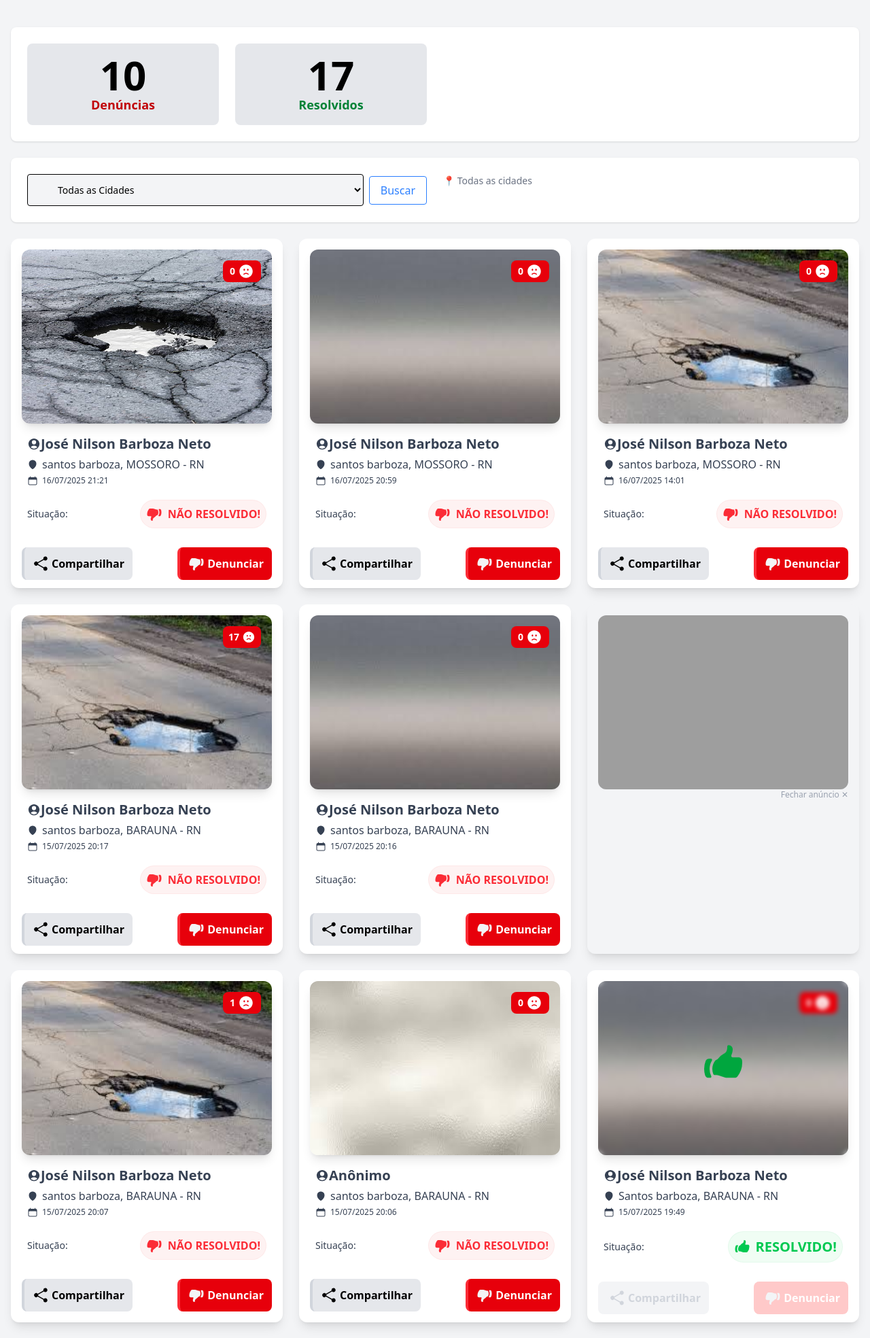
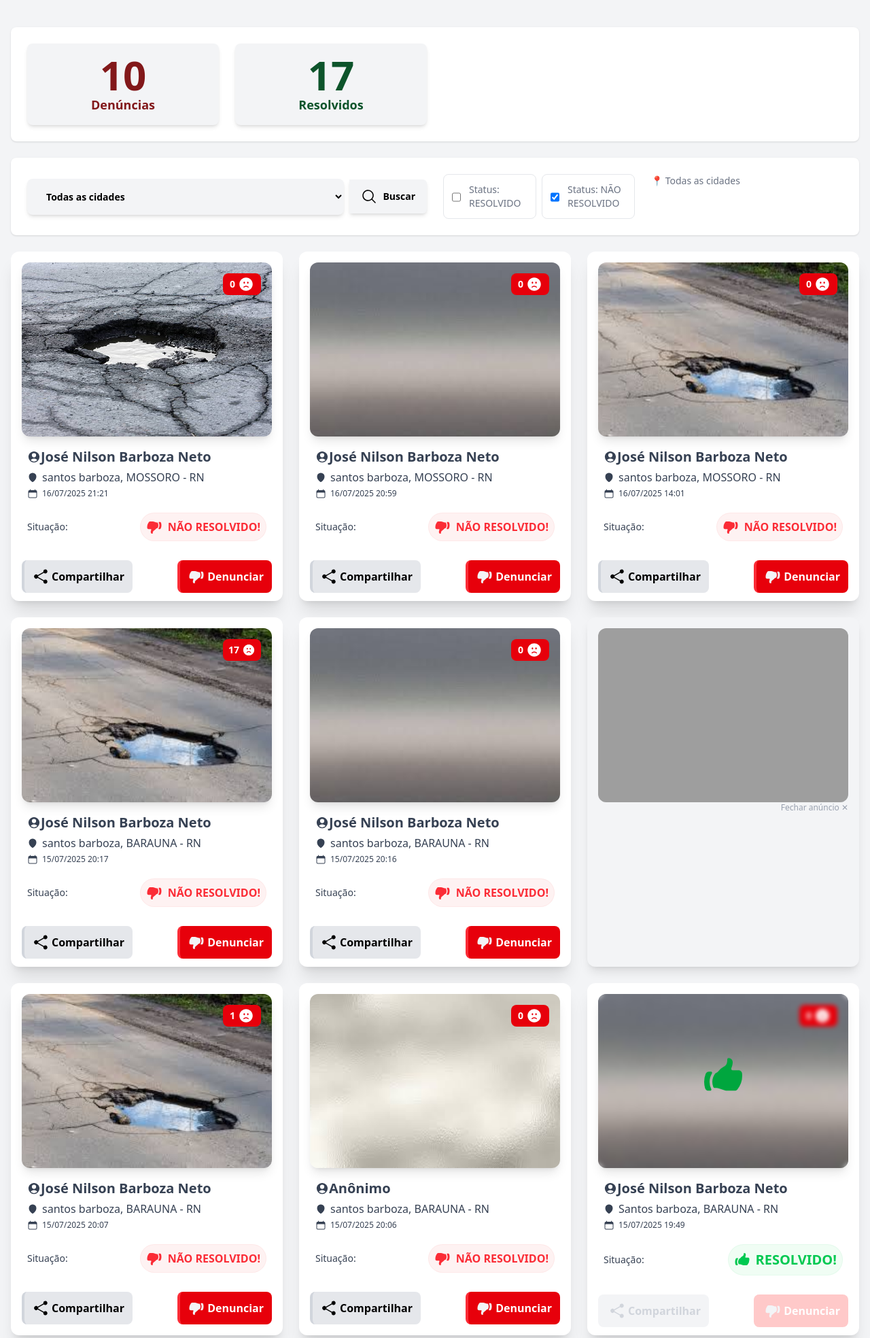
Before and after one commit to Nilsonbarbozza/app.buracoDaPrefeita, a Django app: page /home/ in a window 1280 px wide. Shown: the part 64-2032 px from the top of the page at 68% size. Run offline with Django 5.2, Linux system fonts and the light colour scheme; data comes from the database, SQL or seed files in the repository; grey boxes are pictures that could not be loaded.

Commit message:
FIX:Filter-select

```diff
--- a/app/templates/paghome.html
+++ b/app/templates/paghome.html
@@ -33,13 +33,13 @@
 
         <!-- Estatísticas -->
         <div class="grid grid-cols-1 sm:grid-cols-2 md:grid-cols-4 gap-6">
-          <div class="bg-gray-200 text-center rounded-lg py-4">
-            <div class="text-6xl text-blue-gray-900 font-bold">10</div>
-            <div class="text-lg text-red-700 font-bold">Denúncias</div>
+          <div class="bg-gray-100 text-center rounded-lg shadow-md py-4">
+            <div class="text-6xl text-red-900 font-bold">10</div>
+            <div class="text-lg text-red-900 font-bold">Denúncias</div>
           </div>
-          <div class="bg-gray-200 text-center rounded-lg py-4">
-            <div class="text-6xl text-blue-gray-900 font-bold">17</div>
-            <div class="text-lg text-green-700 font-bold">Resolvidos</div>
+          <div class="bg-gray-100 text-center rounded-lg shadow-md py-4">
+            <div class="text-6xl text-green-900 font-bold">17</div>
+            <div class="text-lg text-green-900 font-bold">Resolvidos</div>
           </div>
         </div>
       </section>
@@ -49,21 +49,33 @@
         <div class="grid grid-cols-1 md:grid-cols-2 lg:grid-cols-4 gap-6">
           <form method="GET" action="{% url 'home' %}" class="flex flex-col md:flex-row md:items-center gap-2 md:col-span-2">
             <div class="relative w-full">
-              <select name="cidade" id="cidade" class="block w-full p-3 ps-10 text-sm border rounded bg-gray-100 focus:ring-blue-500">
-                <option value="">Todas as Cidades</option>
+              <select placeholder="Filtre sua cidade" name="cidade" id="cidade" class="py-4 px-6 w-full bg-gray-100 border-transparent rounded-lg shadow-md font-semibold text-sm focus:border-blue-500 focus:ring-blue-500 disabled:opacity-50 disabled:pointer-events-none">
+                <option value="">Todas as cidades</option>
                 {% for cidade in cidades %}
                 <option value="{{ cidade.nome }}" {% if cidade.nome == cidade_selecionada %}selected{% endif %}>
                   {{ cidade.get_nome_display }}
                 </option>
                 {% endfor %}
               </select>
-              <div class="absolute left-3 top-1/2 -translate-y-1/2">
-                <!-- Ícone lupa -->
-              </div>
             </div>
-            <button type="submit" class="px-4 py-2 text-blue-500 border border-blue-500 rounded hover:bg-blue-50">Buscar</button>
+            <button type="submit" class="py-3 px-4 inline-flex justify-center items-center gap-x-2 text-sm font-bold rounded-e-md border shadow-md border-transparent bg-gray-100 text-blue-gray-900 hover:bg-blue-200 focus:outline-hidden focus:bg-blue-200 disabled:opacity-50 disabled:pointer-events-none">
+              <svg xmlns="http://www.w3.org/2000/svg" viewBox="0 0 24 24" fill="currentColor" class="size-6">
+                <path fill-rule="evenodd" d="M10.5 3.75a6.75 6.75 0 1 0 0 13.5 6.75 6.75 0 0 0 0-13.5ZM2.25 10.5a8.25 8.25 0 1 1 14.59 5.28l4.69 4.69a.75.75 0 1 1-1.06 1.06l-4.69-4.69A8.25 8.25 0 0 1 2.25 10.5Z" clip-rule="evenodd" />
+              </svg>
+              Buscar
+            </button>
           </form>
+          <div class="grid grid-cols-1 sm:grid-cols-2 gap-2">
+            <label for="hs-checkbox-in-form" class="flex p-3 w-full bg-white border border-gray-200 rounded-lg text-sm focus:border-blue-500 focus:ring-blue-500 ">
+              <input type="checkbox" class="shrink-0 mt-0.5 border-gray-200 rounded-sm text-blue-600 focus:ring-blue-500 checked:border-blue-500 disabled:opacity-50 disabled:pointer-events-none dark:bg-neutral-800 dark:border-neutral-700 dark:checked:bg-blue-500 dark:checked:border-blue-500 dark:focus:ring-offset-gray-800" id="hs-checkbox-in-form">
+              <span class="flex flex-row text-sm text-gray-500 ms-3 dark:text-neutral-400">Status: RESOLVIDO</span>
+            </label>
 
+            <label for="hs-checkbox-checked-in-form" class="flex p-3 w-full bg-white border border-gray-200 rounded-lg text-sm focus:border-blue-500 focus:ring-blue-500 ">
+              <input type="checkbox" class="shrink-0 mt-0.5 border-gray-200 rounded-sm text-blue-600 focus:ring-blue-500 checked:border-blue-500 disabled:opacity-50 disabled:pointer-events-none dark:bg-neutral-800 dark:border-neutral-700 dark:checked:bg-blue-500 dark:checked:border-blue-500 dark:focus:ring-offset-gray-800" id="hs-checkbox-checked-in-form" checked="">
+              <span class="flex flex-row text-sm text-gray-500 ms-3 dark:text-neutral-400">Status: NÃO RESOLVIDO</span>
+            </label>
+          </div>
           {% if cidade_selecionada %}
             <p class="text-sm text-gray-500">📍 Mostrando denúncias de: {{ cidade_selecionada }}</p>
           {% else %}
@@ -87,13 +99,12 @@
     </div>
   </main>
 
-  <!-- Footer -->
-  <footer class="bg-white border-t py-6">
+   <!-- Footer -->
+  <footer class="bg-white border-t border-gray-200 py-6">
     <div class="container mx-auto max-w-screen-xl px-4 text-center text-sm text-gray-700">
-      Made with <a class="font-semibold" href="https://www.material-tailwind.com" target="_blank">Material Tailwind</a> by <a class="font-semibold" href="https://www.creative-tim.com" target="_blank">Creative Tim</a>.
+      Sistema desenvolvido por: <a class="font-semibold text-blue-500" href="https://www.material-tailwind.com" target="_blank">Vision Tools BR</a>.
     </div>
   </footer>
-
   <!--modals-->
 
   <div id="modal-denuncia" class="fixed inset-0 z-50 p-4 hidden flex items-center justify-center  shadow-black-500/20 backdrop-blur-sm bg-black/30">
--- a/app/templates/partials/_card_denuncia.html
+++ b/app/templates/partials/_card_denuncia.html
@@ -1,7 +1,7 @@
 
       <!-- Cards das Denúncias -->
         {% for denuncia in denuncias %}
-            <div class="relative flex w-full max-w-[26rem] min-w-[22rem] flex-col rounded-xl bg-white text-gray-700 shadow-lg">
+            <div class="relative flex w-full max-w-[26rem] min-w-[22rem] flex-col rounded-xl bg-white text-gray-700 shadow-xl">
                 <!-- Imagem -->
                 <div class="relative mx-4 mt-4 overflow-hidden rounded-xl bg-blue-gray-500 text-white shadow-lg">
                 <img class="h-[16rem] w-full object-cover" src="{{ denuncia.foto.url }}" alt="Patho-denuncia" />
```
Also changed, not shown: app/templates/denuncia.html (+25 -14 lines).
